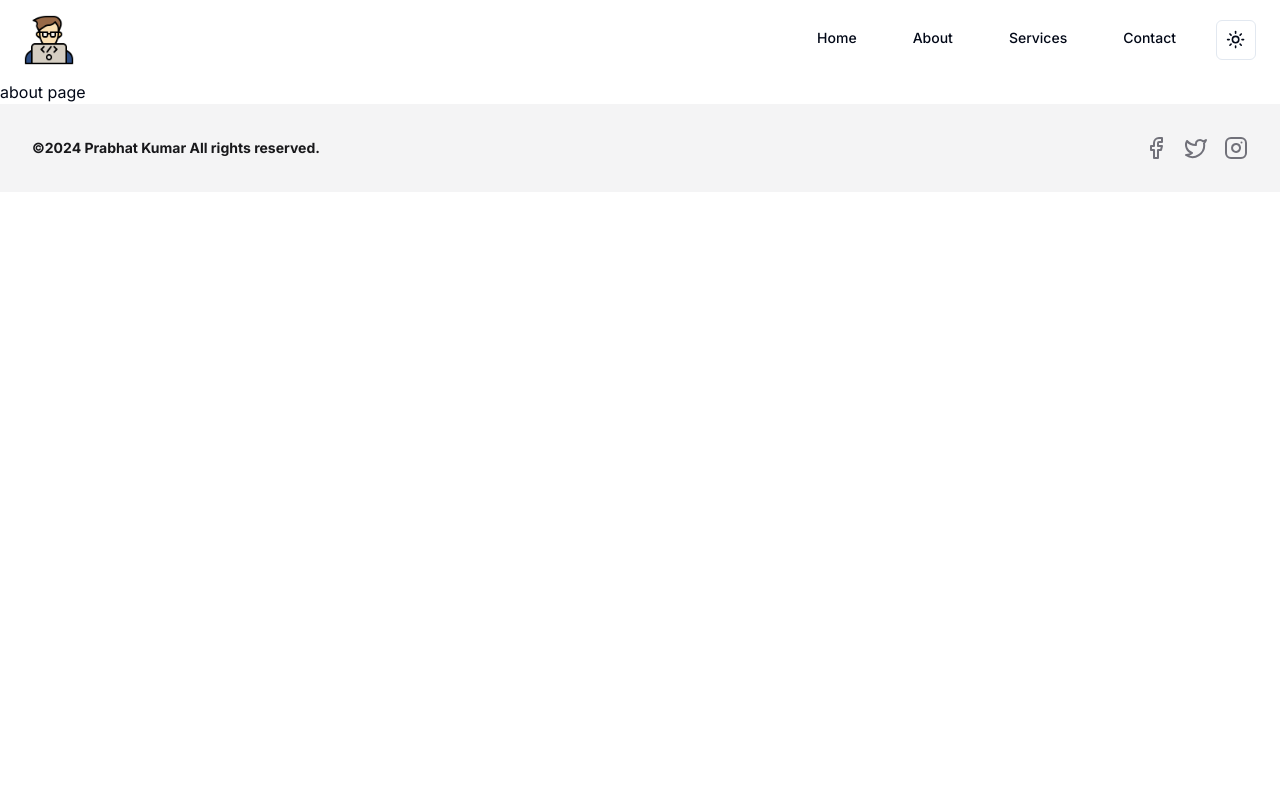
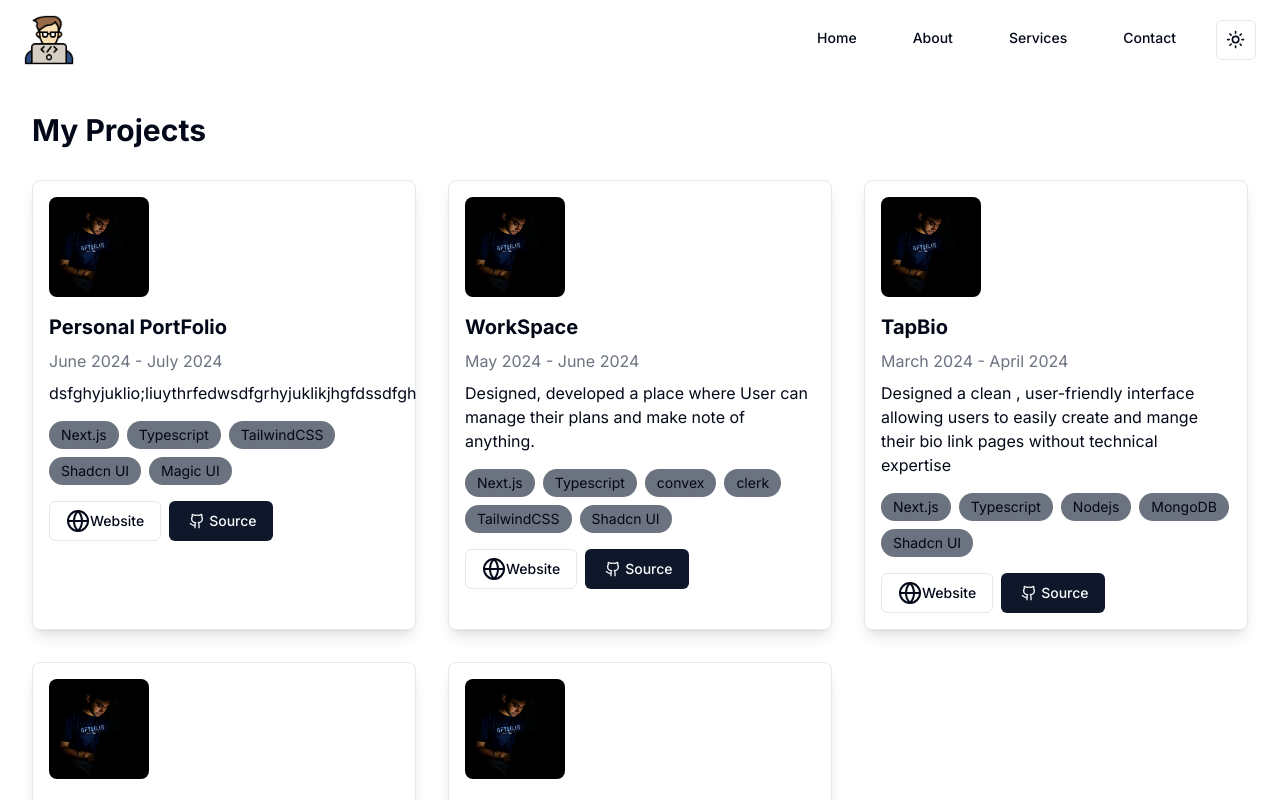
Before and after one commit to kumar11jr/portfolio2.0, a Next.js app: page /about in a window 1280 px wide. Shown: the top 800 px of the page. Built offline with nearby package versions, Linux system fonts and the light colour scheme.

Commit message:
add:about page

```diff
--- a/app/about/page.tsx
+++ b/app/about/page.tsx
@@ -1,11 +1,27 @@
-import React from 'react'
+import Card from '@/components/card';
+import { projects } from '@/data/projects';
+import React from 'react';
 
 const page = () => {
   return (
-    <div>
-      about page
+    <div className="p-8">
+      <h1 className="text-3xl font-bold mb-8">My Projects</h1>
+      <div className="grid grid-cols-1 md:grid-cols-3 gap-8">
+        {projects.map((project, index) => (
+          <Card
+            key={index}
+            title={project.title}
+            duration={project.duration}
+            description={project.description}
+            tags={project.tags}
+            image={project.image}
+            website={project.website}
+            source={project.source}
+          />
+        ))}
+      </div>
     </div>
-  )
-}
+  );
+};
 
-export default page
+export default page;
--- /dev/null
+++ b/components/card.tsx
@@ -0,0 +1,43 @@
+import Image from 'next/image';
+import React from 'react';
+import { Button } from './ui/button';
+import Link from 'next/link';
+import { Github, Globe, Globe2 } from 'lucide-react';
+
+interface CardProps {
+  title: string;
+  duration: string;
+  description: string;
+  tags: string[];
+  image: string;
+  website?: string;
+  source?: string;
+}
+
+const Card: React.FC<CardProps> = ({ title, duration, description, tags, image, website, source }) => {
+  return (
+    <div className="border rounded-lg p-4 shadow-lg">
+      <Image src={image} alt={title} width="100" height='100' className="rounded-lg mb-4" />
+      <h3 className="text-xl font-bold mb-2">{title}</h3>
+      <p className="text-gray-500 mb-2">{duration}</p>
+      <p className="mb-4">{description}</p>
+      <div className="flex flex-wrap gap-2 mb-4">
+        {tags.map((tag, index) => (
+          <span key={index} className="bg-gray-500 rounded-full px-3 py-1 text-sm">{tag}</span>
+        ))}
+      </div>
+      <div className="flex space-x-2">
+        <Button variant={'outline'}>
+            <Globe className='' />
+            {website && <Link href={website}>Website</Link>}
+        </Button>
+        <Button>
+        <Github className='h-4'/>
+            {source && <Link href={source}>Source</Link>}
+        </Button>
+        </div>
+    </div>
+  );
+};
+
+export default Card;
--- /dev/null
+++ b/data/projects.tsx
@@ -0,0 +1,47 @@
+export const projects = [
+    {
+        title: "Personal PortFolio",
+        duration: "June 2024 - July 2024",
+        description: "dsfghyjuklio;liuythrfedwsdfgrhyjuklikjhgfdssdfgh",
+        tags: ["Next.js", "Typescript", "TailwindCSS", "Shadcn UI", "Magic UI"],
+        image: "/profile.jpeg",
+        website: "#",
+        source:"#"
+    },
+    {
+        title: "WorkSpace",
+        duration: "May 2024 - June 2024",
+        description: "Designed, developed a place where User can manage their plans and make note of anything.",
+        tags: ["Next.js", "Typescript", "convex", "clerk", "TailwindCSS", "Shadcn UI"],
+        image: "/profile.jpeg",
+        website: "#",
+        source: "#",
+    },
+    {
+        title: "TapBio",
+        duration: "March 2024 - April 2024",
+        description: "Designed a clean , user-friendly interface allowing users to easily create and mange their bio link pages without technical expertise",
+        tags: ["Next.js", "Typescript", "Nodejs", "MongoDB", "Shadcn UI"],
+        image: "/profile.jpeg",
+        website: "#",
+        source: "#",
+    },
+    {
+        title: "Global Brief",
+        duration: "July 2023 - Aug 2023",
+        description: "Designed, developed a place where User can manage their plans and make note of anything.",
+        tags: ["Next.js", "Typescript", "Api", "GraphQL", "TailwindCSS", "Shadcn UI"],
+        image: "/profile.jpeg",
+        website: "#",
+        source: "#",
+    },
+    {
+        title: "Med Pro",
+        duration: "July 2023 - Aug 2023",
+        description: "Build a web app using django and various models to predict the types of possible diseases and various tumor detection",
+        tags: ["Html", "Javascript", "Django", "Machine Learning", "TailwindCSS"],
+        image: "/profile.jpeg",
+        website: "#",
+        source: "#",
+    },
+]
```
